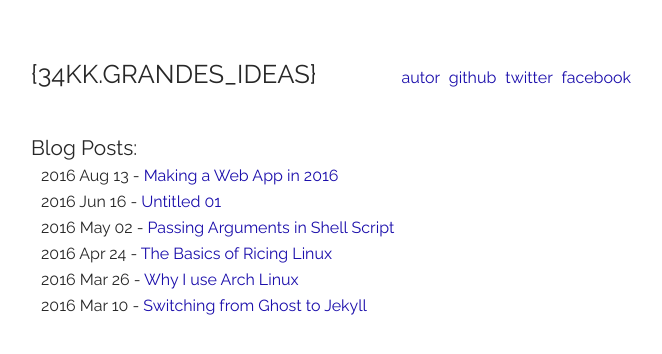
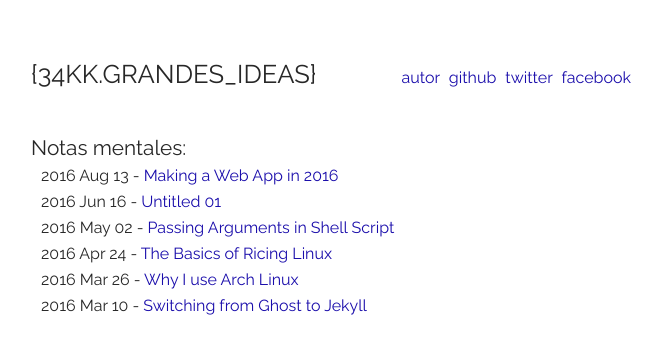
Before and after one commit to 34kk/34kk.github.io, a Jekyll site: the page built from index.html, in a window 1280 px wide. Shown: the top 354 px of the page, without its empty margins (309-971 px from the left). Built offline with Jekyll 4.4.1, drawn with Linux system fonts in a browser that asks for light colours.

Commit message:
Update index.html

```diff
--- a/index.html
+++ b/index.html
@@ -13,7 +13,7 @@ layout: default
     </ul>
 </div>
 <div class="blog">
-    <h1>Blog Posts:</h1>
+    <h1>Notas mentales:</h1>
     <ul>
         {% for post in site.posts %}
         <li>
```
